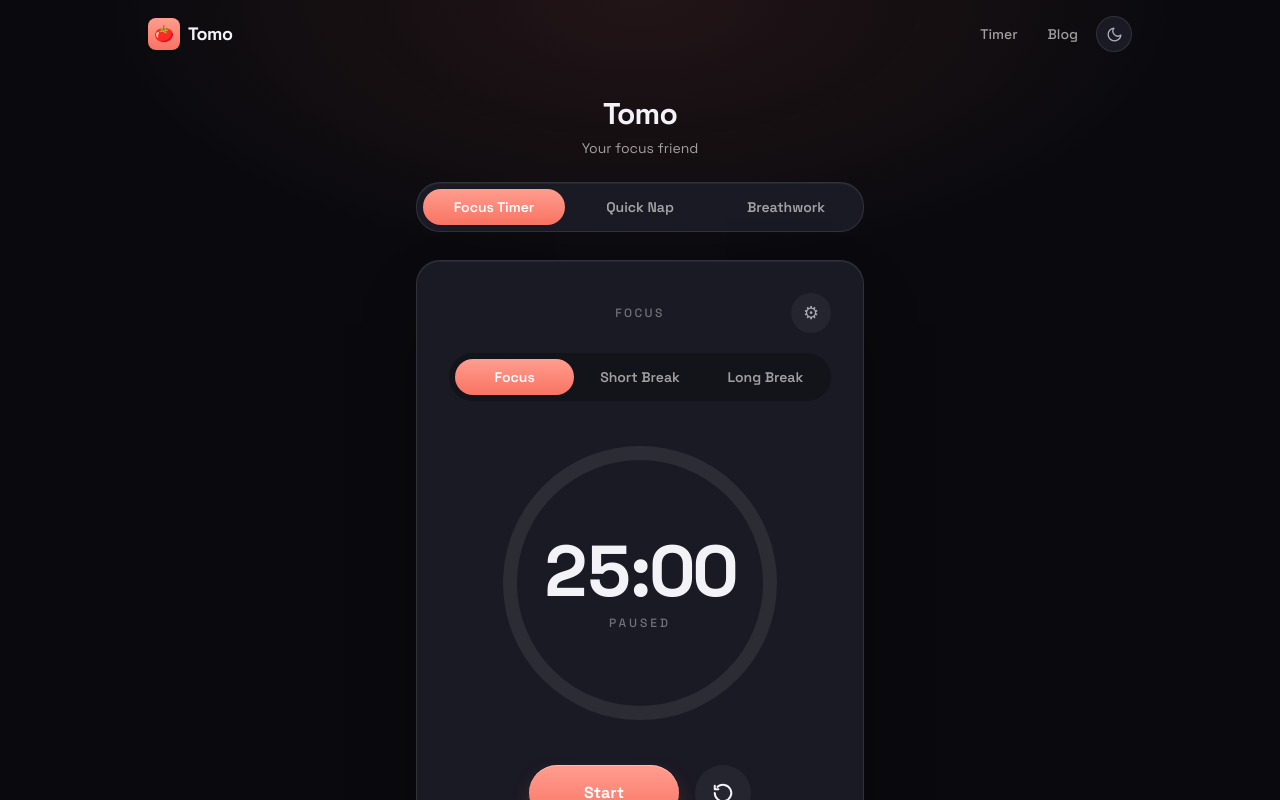
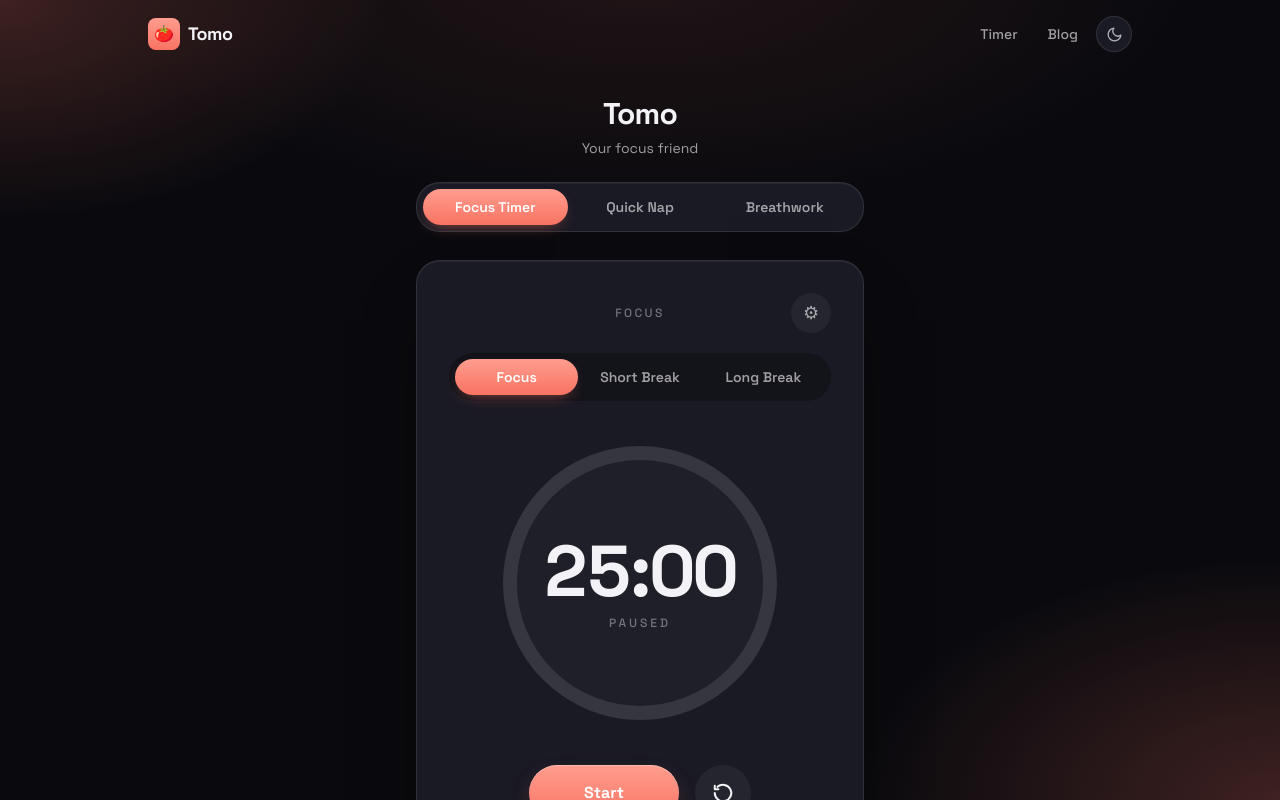
Before and after one commit to clevermiraz/Tomo, a Next.js app: page / in a window 1280 px wide. Shown: the top 800 px of the page. Built offline with nearby package versions, Linux system fonts and the light colour scheme; no server answers.

Commit message:
feat: implement Segmented component for tool switching and update themes across components

```diff
--- a/src/app/components/FocusTimer.tsx
+++ b/src/app/components/FocusTimer.tsx
@@ -2,6 +2,7 @@
 
 import { useCallback, useEffect, useRef, useState } from "react";
 import TimerRing from "./TimerRing";
+import Segmented from "./Segmented";
 import { useLocalStorage } from "@/lib/useLocalStorage";
 import { applyTheme, type ToolProps } from "@/lib/tools";
 import { playAlarm, playTick } from "@/lib/audio";
@@ -13,7 +14,7 @@ const MODE_THEME: Record<
   { label: string; accent: string; soft: string; glow: string }
 > = {
   focus: { label: "Focus", accent: "#f97362", soft: "#ff9d8f", glow: "249, 115, 98" },
-  short: { label: "Short Break", accent: "#34d8c0", soft: "#6ff0dd", glow: "52, 216, 192" },
+  short: { label: "Short Break", accent: "#3ecf8e", soft: "#6fe3ab", glow: "62, 207, 142" },
   long: { label: "Long Break", accent: "#6d8bff", soft: "#9db1ff", glow: "109, 139, 255" },
 };
 
@@ -155,23 +156,12 @@ export default function FocusTimer({
           </button>
         </div>
 
-        <div className="mb-8 flex gap-1.5 rounded-full inset p-1.5">
-          {(Object.keys(MODE_THEME) as Mode[]).map((m) => (
-            <button
-              key={m}
-              onClick={() => selectMode(m)}
-              className={`press flex-1 rounded-full px-2 py-2 text-xs font-semibold sm:text-sm ${
-                mode === m ? "text-white" : "text-muted hover:text-fg"
-              }`}
-              style={
-                mode === m
-                  ? { background: "linear-gradient(180deg, var(--accent-soft), var(--accent))" }
-                  : undefined
-              }
-            >
-              {MODE_THEME[m].label}
-            </button>
-          ))}
+        <div className="mb-8">
+          <Segmented
+            items={(Object.keys(MODE_THEME) as Mode[]).map((m) => ({ key: m, label: MODE_THEME[m].label }))}
+            value={mode}
+            onChange={(k) => selectMode(k as Mode)}
+          />
         </div>
 
         <TimerRing progress={progress}>
--- a/src/app/components/QuickNap.tsx
+++ b/src/app/components/QuickNap.tsx
@@ -2,6 +2,7 @@
 
 import { useEffect, useRef, useState } from "react";
 import TimerRing from "./TimerRing";
+import Segmented from "./Segmented";
 import { applyTheme, type ToolProps } from "@/lib/tools";
 import { playAlarm } from "@/lib/audio";
 
@@ -93,23 +94,12 @@ export default function QuickNap({
           </button>
         </div>
 
-        <div className="mb-8 flex gap-1.5 rounded-full inset p-1.5">
-          {PRESETS.map((m) => (
-            <button
-              key={m}
-              onClick={() => selectPreset(m)}
-              className={`press flex-1 rounded-full py-2 text-xs font-semibold sm:text-sm ${
-                minutesPreset === m ? "text-white" : "text-muted hover:text-fg"
-              }`}
-              style={
-                minutesPreset === m
-                  ? { background: "linear-gradient(180deg, var(--accent-soft), var(--accent))" }
-                  : undefined
-              }
-            >
-              {m}m
-            </button>
-          ))}
+        <div className="mb-8">
+          <Segmented
+            items={PRESETS.map((m) => ({ key: String(m), label: `${m}m` }))}
+            value={String(minutesPreset)}
+            onChange={(k) => selectPreset(Number(k))}
+          />
         </div>
 
         <TimerRing progress={progress}>
--- /dev/null
+++ b/src/app/components/Segmented.tsx
@@ -0,0 +1,53 @@
+"use client";
+
+export interface SegItem {
+  key: string;
+  label: string;
+}
+
+/**
+ * Segmented control with a single highlight pill that smoothly slides
+ * between equal-width segments. Used for the tool switcher and every
+ * in-card tab row.
+ */
+export default function Segmented({
+  items,
+  value,
+  onChange,
+  containerClassName = "inset",
+}: {
+  items: SegItem[];
+  value: string;
+  onChange: (key: string) => void;
+  containerClassName?: string;
+}) {
+  const n = items.length;
+  const idx = Math.max(0, items.findIndex((i) => i.key === value));
+
+  return (
+    <div className={`relative flex w-full rounded-full p-1.5 ${containerClassName}`}>
+      <span
+        aria-hidden
+        className="absolute bottom-1.5 left-1.5 top-1.5 rounded-full"
+        style={{
+          width: `calc((100% - 0.75rem) / ${n})`,
+          transform: `translateX(${idx * 100}%)`,
+          transition: "transform 0.32s cubic-bezier(0.4, 0, 0.2, 1)",
+          background: "linear-gradient(180deg, var(--accent-soft), var(--accent))",
+          boxShadow: "0 6px 16px -8px rgba(var(--glow), 0.7)",
+        }}
+      />
+      {items.map((it) => (
+        <button
+          key={it.key}
+          onClick={() => onChange(it.key)}
+          className={`relative z-10 flex-1 rounded-full px-1 py-2 text-xs font-semibold transition-colors sm:text-sm ${
+            value === it.key ? "text-white" : "text-muted hover:text-fg"
+          }`}
+        >
+          {it.label}
+        </button>
+      ))}
+    </div>
+  );
+}
--- a/src/app/components/SoundPanel.tsx
+++ b/src/app/components/SoundPanel.tsx
@@ -14,7 +14,6 @@ const TRACKS: Track[] = [
   { id: "rain", name: "Rainfall", vibe: "Rainy vibe", icon: "🌧️", kind: "synth", synth: "rain" },
   { id: "ocean", name: "Ocean Waves", vibe: "Calm tide", icon: "🌊", kind: "synth", synth: "ocean" },
   { id: "brown", name: "Brown Noise", vibe: "Deep focus", icon: "🟤", kind: "synth", synth: "brown" },
-  { id: "white", name: "White Noise", vibe: "Block it out", icon: "⚪", kind: "synth", synth: "white" },
   { id: "lofi", name: "Lofi Study", vibe: "Chill beats", icon: "🎵", kind: "file", src: "/sounds/lofi-study.mp3" },
   { id: "meditation", name: "Meditation", vibe: "Soft piano", icon: "🧘", kind: "file", src: "/sounds/ambient-meditation.mp3" },
   { id: "wholesome", name: "Wholesome Calm", vibe: "Warm ambient", icon: "☀️", kind: "file", src: "/sounds/ambient-wholesome.mp3" },
--- a/src/app/components/TimerRing.tsx
+++ b/src/app/components/TimerRing.tsx
@@ -14,7 +14,8 @@ export default function TimerRing({
   return (
     <div className="relative mx-auto flex aspect-square w-full max-w-[300px] items-center justify-center">
       <svg className="absolute h-full w-full -rotate-90" viewBox="0 0 300 300">
-        <circle cx="150" cy="150" r={R} fill="none" stroke="rgba(255,255,255,0.08)" strokeWidth="14" />
+        <circle cx="150" cy="150" r={R - 7} fill="var(--ring-fill)" />
+        <circle cx="150" cy="150" r={R} fill="none" stroke="var(--ring-track)" strokeWidth="14" />
         <circle
           cx="150"
           cy="150"
--- a/src/app/globals.css
+++ b/src/app/globals.css
@@ -24,10 +24,12 @@
   --fg: #f3f3f7;
   --muted: rgba(255, 255, 255, 0.60);
   --faint: rgba(255, 255, 255, 0.38);
-  --ring-track: rgba(255, 255, 255, 0.09);
+  --ring-track: rgba(255, 255, 255, 0.12);
+  --ring-fill: rgba(255, 255, 255, 0.025);
   --shadow: 0 30px 70px -32px rgba(0, 0, 0, 0.85);
   --sheen: rgba(255, 255, 255, 0.05);
   --bg-tint: 0.10;
+  --bg-corner: 0.22;
 
   --accent: #f97362;
   --accent-soft: #ff9d8f;
@@ -43,10 +45,12 @@
   --fg: #14141b;
   --muted: rgba(20, 20, 30, 0.60);
   --faint: rgba(20, 20, 30, 0.42);
-  --ring-track: rgba(17, 17, 24, 0.08);
+  --ring-track: rgba(20, 20, 30, 0.12);
+  --ring-fill: rgba(20, 20, 40, 0.028);
   --shadow: 0 16px 40px -20px rgba(20, 20, 50, 0.18);
   --sheen: rgba(255, 255, 255, 0.7);
   --bg-tint: 0.06;
+  --bg-corner: 0.08;
 }
 
 html,
@@ -58,7 +62,9 @@ body {
   font-family: var(--font-display), system-ui, sans-serif;
   color: var(--fg);
   background:
-    radial-gradient(70% 55% at 50% 0%, rgba(var(--glow), var(--bg-tint)), transparent 60%),
+    radial-gradient(42% 38% at 0% 0%, rgba(var(--glow), var(--bg-corner)), transparent 72%),
+    radial-gradient(46% 42% at 100% 100%, rgba(var(--glow), var(--bg-corner)), transparent 72%),
+    radial-gradient(70% 50% at 50% -5%, rgba(var(--glow), var(--bg-tint)), transparent 62%),
     var(--bg);
   background-attachment: fixed;
   overflow-x: hidden;
--- a/src/app/page.tsx
+++ b/src/app/page.tsx
@@ -13,6 +13,7 @@ import InstallPrompt from "./components/InstallPrompt";
 import FocusTimer from "./components/FocusTimer";
 import QuickNap from "./components/QuickNap";
 import Breathwork from "./components/Breathwork";
+import Segmented from "./components/Segmented";
 import { useLocalStorage } from "@/lib/useLocalStorage";
 import { DEFAULT_SETTINGS, type Settings } from "@/lib/settings";
 import { resumeAudio } from "@/lib/audio";
@@ -122,25 +123,15 @@ export default function Home() {
           <p className="mt-1.5 text-sm text-muted">Your focus friend</p>
         </header>
 
-        {/* Tool switcher */}
-        <div className="surface z-10 mb-7 flex w-full max-w-md gap-1 rounded-full p-1.5">
-          {TOOLS.map((t) => (
-            <button
-              key={t.key}
-              onClick={() => setTool(t.key)}
-              className={`press flex-1 rounded-full px-1 py-2 text-xs font-semibold sm:text-sm ${
-                tool === t.key ? "text-white" : "text-muted hover:text-fg"
-              }`}
-              style={
-                tool === t.key
-                  ? { background: "linear-gradient(180deg, var(--accent-soft), var(--accent))" }
-                  : undefined
-              }
-            >
-              {t.label}
-            </button>
-          ))}
-        </div>
+          {/* Tool switcher */}
+          <div className="z-10 mb-7 w-full max-w-md">
+            <Segmented
+              items={TOOLS.map((t) => ({ key: t.key, label: t.label }))}
+              value={tool}
+              onChange={(k) => setTool(k as Tool)}
+              containerClassName="surface"
+            />
+          </div>
 
           {tool === "focus" && <FocusTimer {...toolProps} />}
           {tool === "nap" && <QuickNap {...toolProps} />}
```
Also changed, not shown: src/app/components/Breathwork.tsx (+11 -18 lines).
